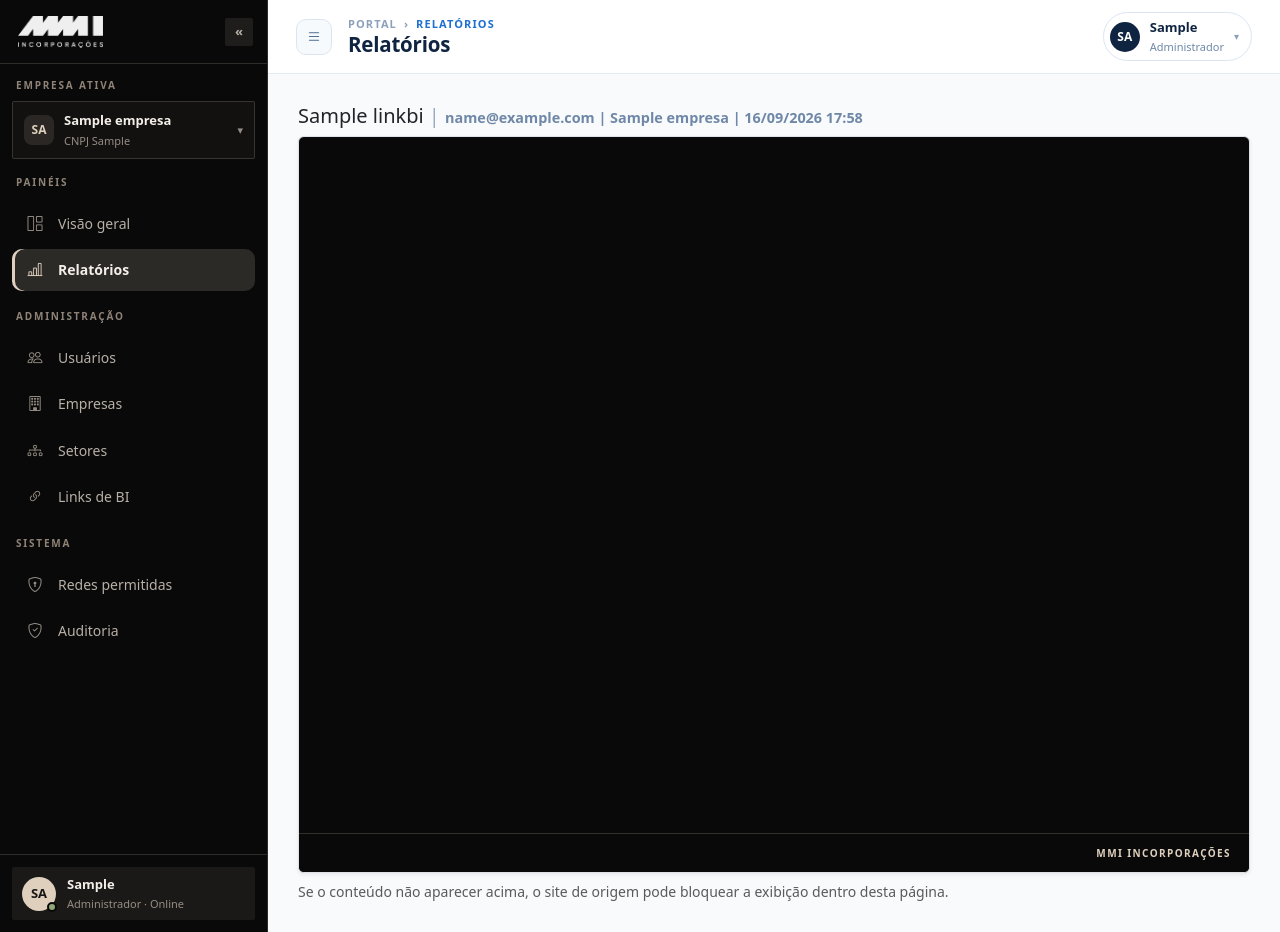
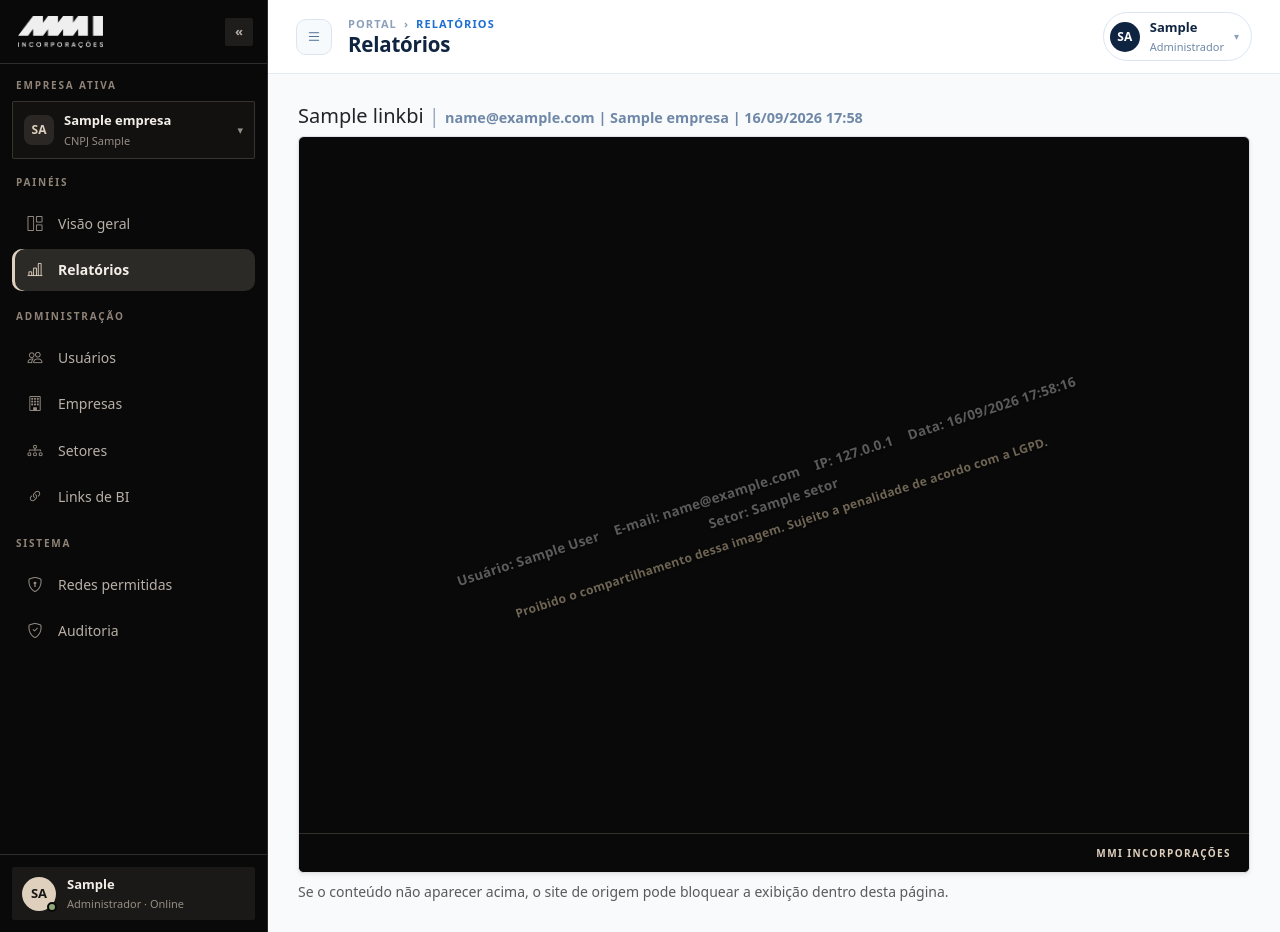
Before and after one commit to AnalistaLealMoreira/portal-mmi, a Django app: page /links/1/acessar/ in a window 1280 px wide. Run offline with Django 5.2, Linux system fonts and the light colour scheme; a user stored in the database is signed in; data comes from the database, SQL or seed files in the repository; tables that the repository leaves empty hold one stand-in row (values such as "Sample post").

Commit message:
Adiciona marca d'agua de auditoria nos relatorios

```diff
--- a/static/css/portal.css
+++ b/static/css/portal.css
@@ -158,6 +158,43 @@ a:hover { color: var(--axion-navy); }
 
 .bi-report-frame iframe { display: block; width: 100%; height: 100%; border: 0; }
 
+.bi-report-audit-watermark {
+    position: absolute;
+    z-index: 3;
+    inset: 0;
+    display: flex;
+    align-items: center;
+    justify-content: center;
+    align-content: center;
+    flex-wrap: wrap;
+    gap: 5px 16px;
+    padding: 30px 8%;
+    overflow: hidden;
+    transform: rotate(-18deg);
+    color: rgba(255, 255, 255, 0.34);
+    font-size: clamp(11px, 1.05vw, 15px);
+    font-weight: 700;
+    line-height: 1.35;
+    letter-spacing: 0.02em;
+    text-align: center;
+    text-shadow: 0 1px 2px rgba(0, 0, 0, 0.45);
+    pointer-events: none;
+    user-select: none;
+}
+
+.bi-report-audit-watermark span,
+.bi-report-audit-watermark strong {
+    flex: 0 1 auto;
+    max-width: 100%;
+}
+
+.bi-report-audit-watermark strong {
+    flex-basis: 100%;
+    margin-top: 4px;
+    color: rgba(255, 230, 190, 0.42);
+    font-size: 0.9em;
+}
+
 .bi-report-cover {
     position: absolute;
     z-index: 2;
--- a/templates/bi_links/link_acessar.html
+++ b/templates/bi_links/link_acessar.html
@@ -9,6 +9,16 @@
     </div>
     <div class="bi-report-frame border rounded shadow-sm overflow-hidden">
         <iframe src="{{ link.url }}" title="{{ link.nome }}"></iframe>
+        {% if not user.is_diretor and not user.is_admin_empresa %}
+        <div class="bi-report-audit-watermark" aria-hidden="true">
+            <span>Usuário: {{ user.get_full_name|default:user.username }}</span>
+            <span>E-mail: {{ user.email|default:"Não informado" }}</span>
+            <span>IP: {{ request.META.REMOTE_ADDR|default:"Não informado" }}</span>
+            <span>Data: {% now "d/m/Y H:i:s" %}</span>
+            <span>Setor: {{ user.funcionario.setor.nome|default:"Não informado" }}</span>
+            <strong>Proibido o compartilhamento dessa imagem. Sujeito a penalidade de acordo com a LGPD.</strong>
+        </div>
+        {% endif %}
         <div class="bi-report-cover" aria-hidden="true">
             <span>MMI Incorporações</span>
         </div>
```
Also changed, not shown: bi_links/tests.py (+15 -0 lines), README.md.
